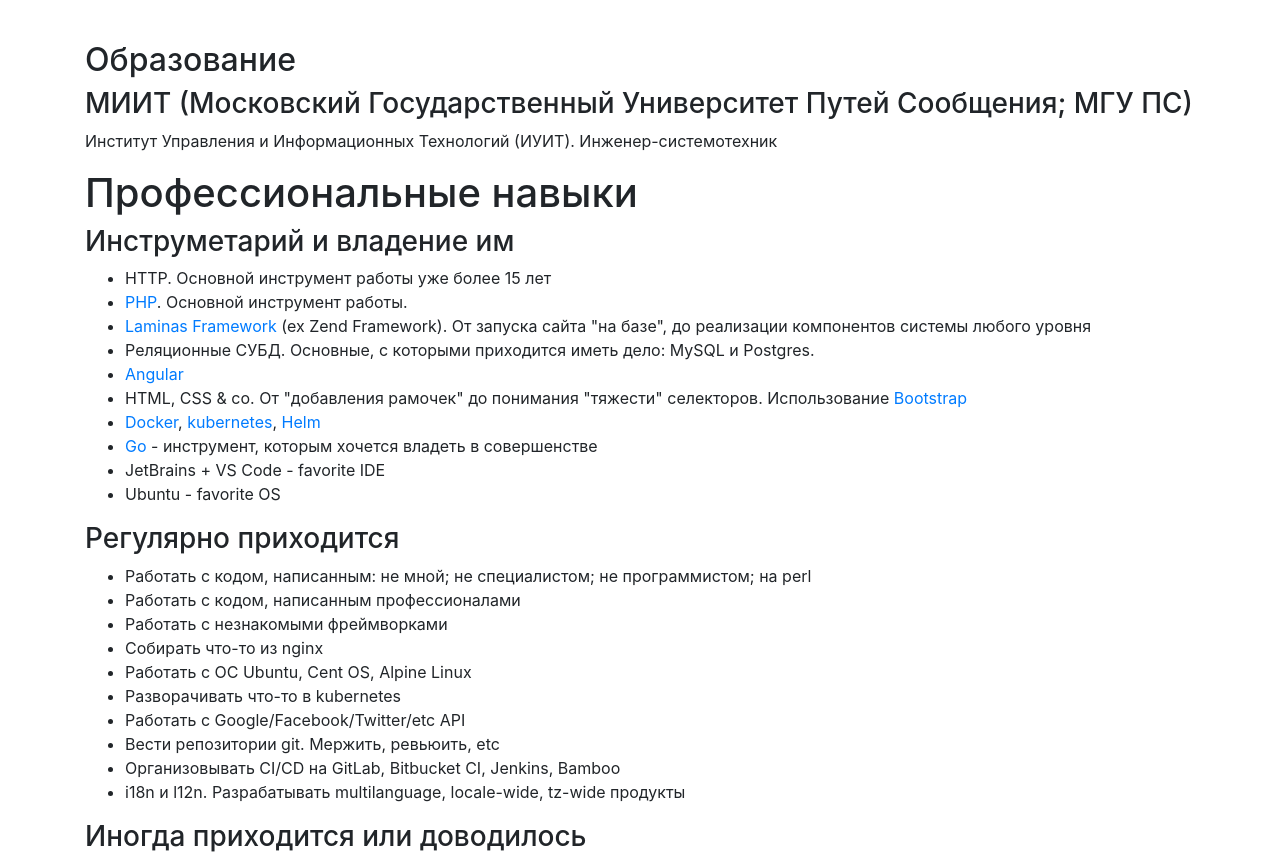
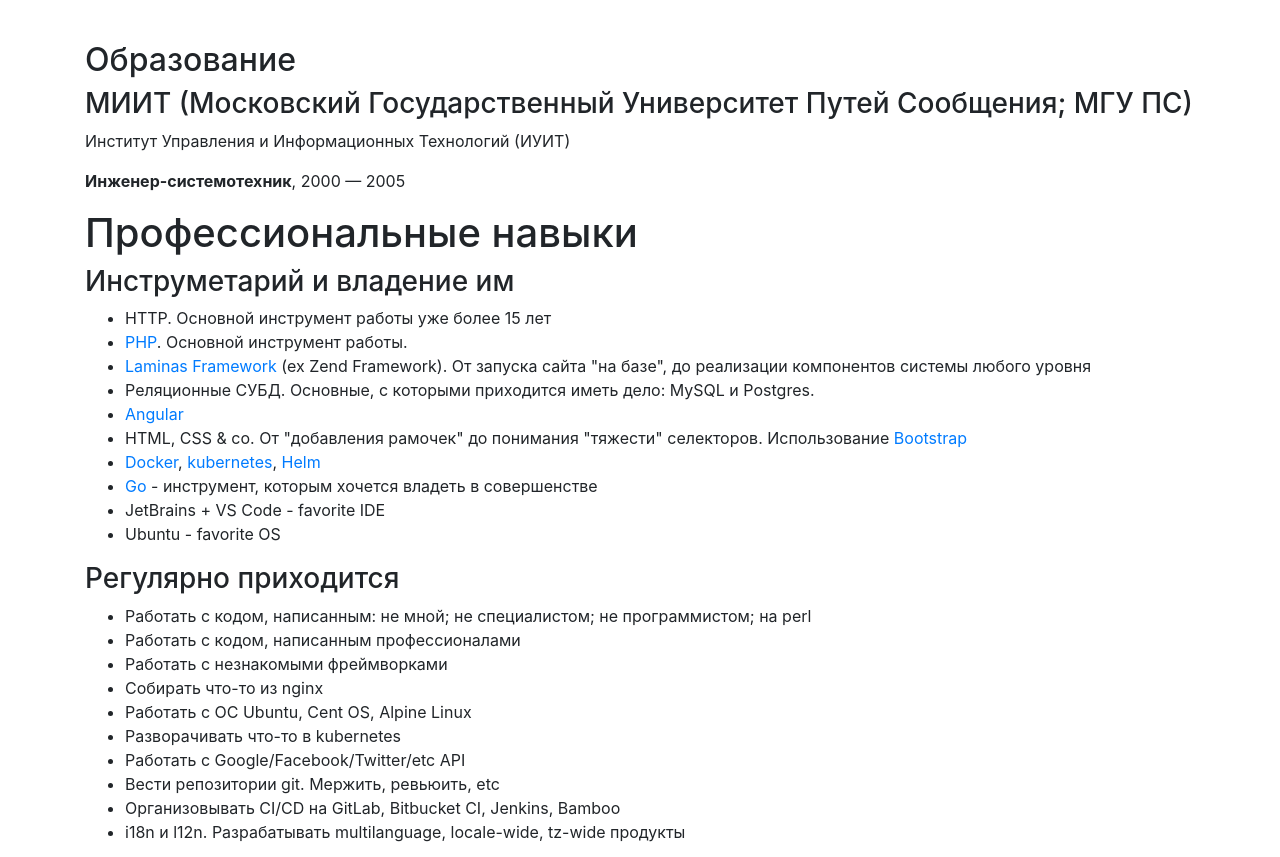
Before and after one commit to autowp/pereslegin.ru, a website built with webpack: page src/resume/index.html in a window 1280 px wide. Shown: the part 3180-4037 px from the top of the page. Built offline with nearby package versions, Linux system fonts and the light colour scheme.

Commit message:
Update resume

```diff
--- a/src/resume/index.html
+++ b/src/resume/index.html
@@ -148,7 +148,8 @@
 
                 <h2>Образование</h2>
                 <h3>МИИТ (Московский Государственный Университет Путей Сообщения; МГУ ПС)</h3>
-                <p>Институт Управления и Информационных Технологий (ИУИТ). Инженер-системотехник</p>
+                <p>Институт Управления и Информационных Технологий (ИУИТ)</p>
+                <p><strong>Инженер-системотехник</strong>, 2000 — 2005</p>
 
             </section>
 
```
